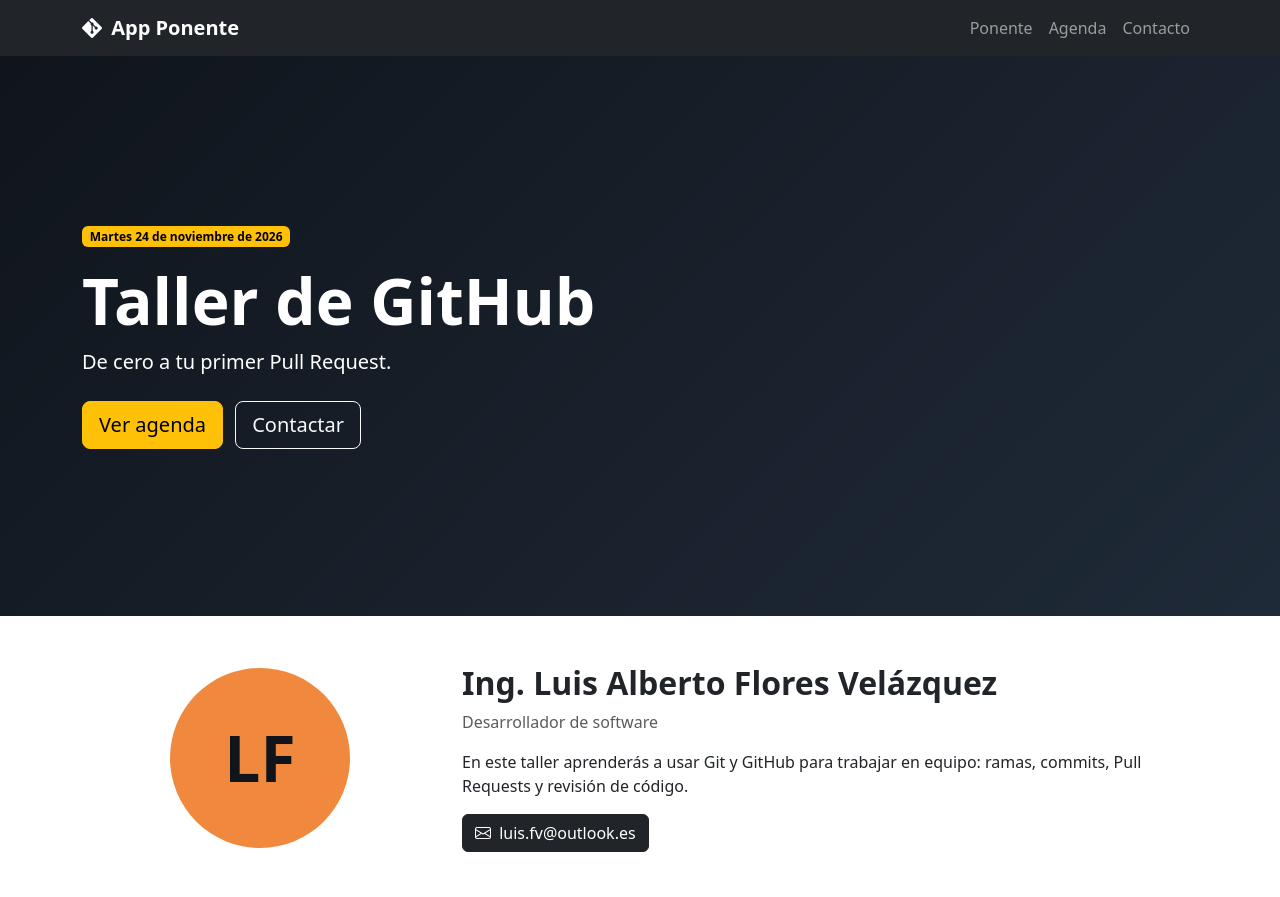
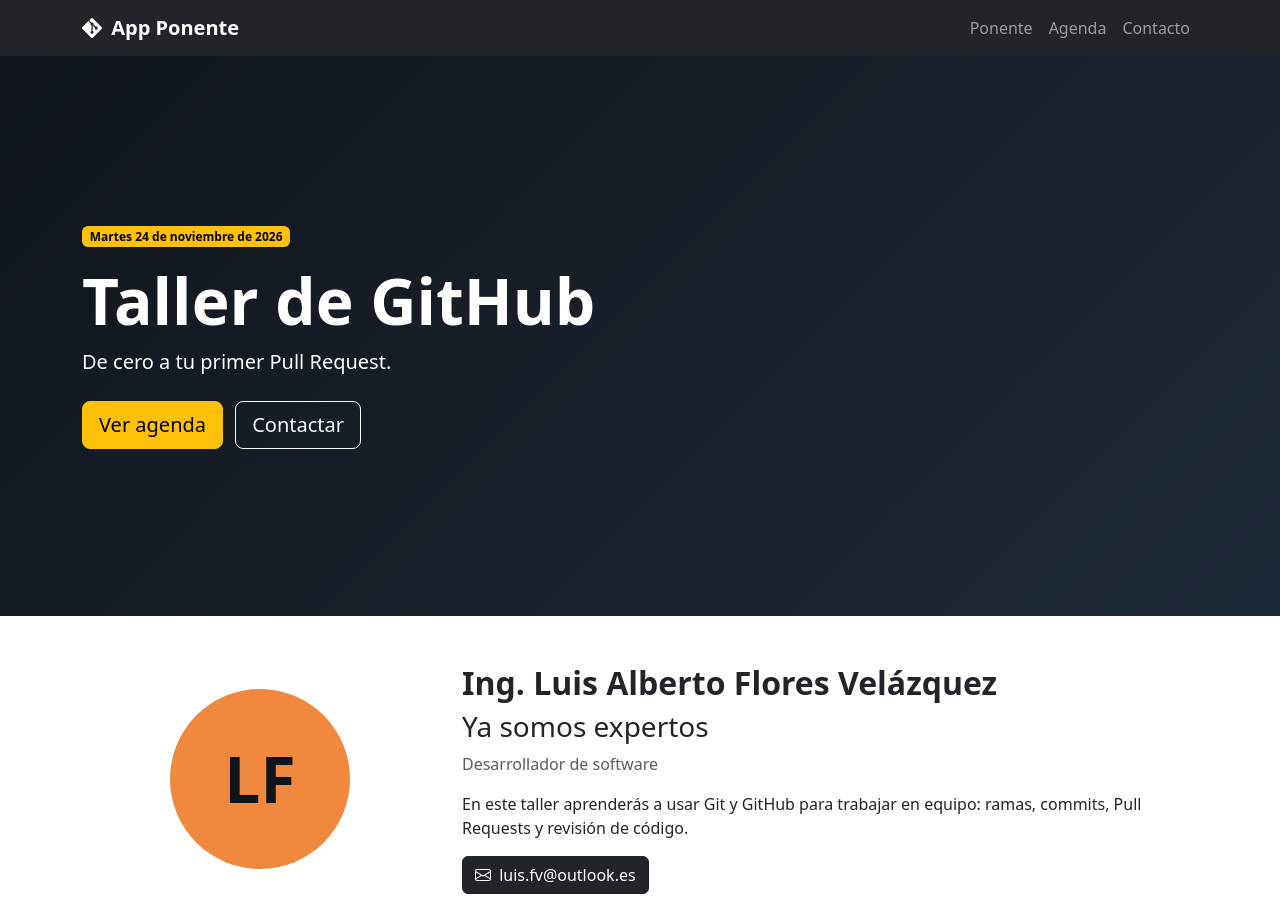
Before and after one commit to Alberto990725/app-ponente, a plain HTML site: page index.html in a window 1280 px wide. Shown: the top 897 px of the page. Drawn offline with nearby package versions, Linux system fonts and the light colour scheme.

Commit message:
Modificacion de diseño

```diff
--- a/index.html
+++ b/index.html
@@ -51,6 +51,7 @@
           </div>
           <div class="col-md-8">
             <h2 class="fw-bold">Ing. Luis Alberto Flores Velázquez</h2>
+            <h3>Ya somos expertos</h3>
             <p class="text-body-secondary">Desarrollador de software</p>
             <p>
               En este taller aprenderás a usar Git y GitHub para trabajar en equipo:
```
